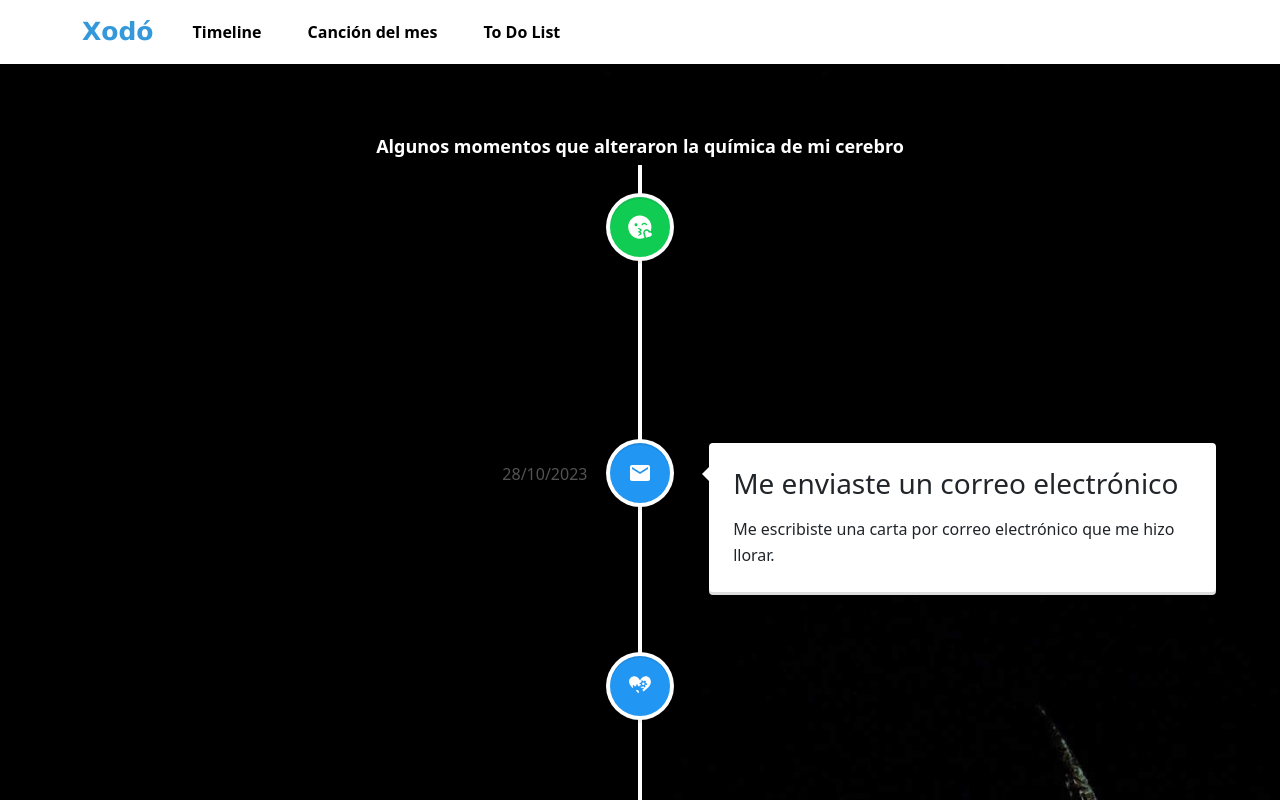
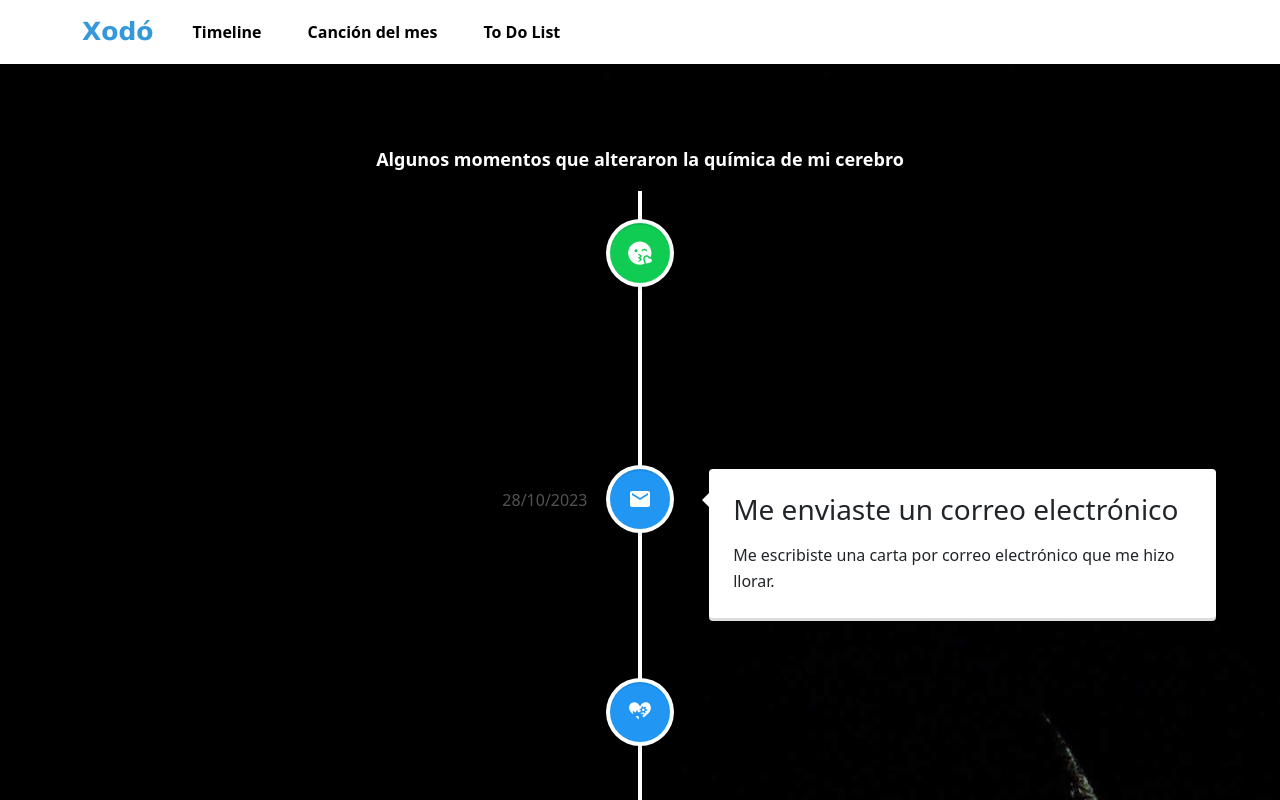
Before and after one commit to Yochi22/web-anniversary, a React (Vite) app: page /#/timeline in a window 1280 px wide. Shown: the top 800 px of the page. Built offline with nearby package versions, Linux system fonts and the light colour scheme.

Commit message:
width Todo

```diff
--- a/src/styles/Timeline.css
+++ b/src/styles/Timeline.css
@@ -6,6 +6,7 @@
 
 .title-timeline {
     color: white;
+    padding: 13px;
     font-size: large;
     font-weight: 100;
     text-align: center;
--- a/src/styles/Todo.css
+++ b/src/styles/Todo.css
@@ -1,7 +1,7 @@
 .principal {
     background: url('../assets/luna.jpg') center/cover no-repeat;
     height: 100vh;
-    width: 98.7vw;
+    width: 100vw;
     display: flex;
     align-items: center;
     padding: 30px;
```
